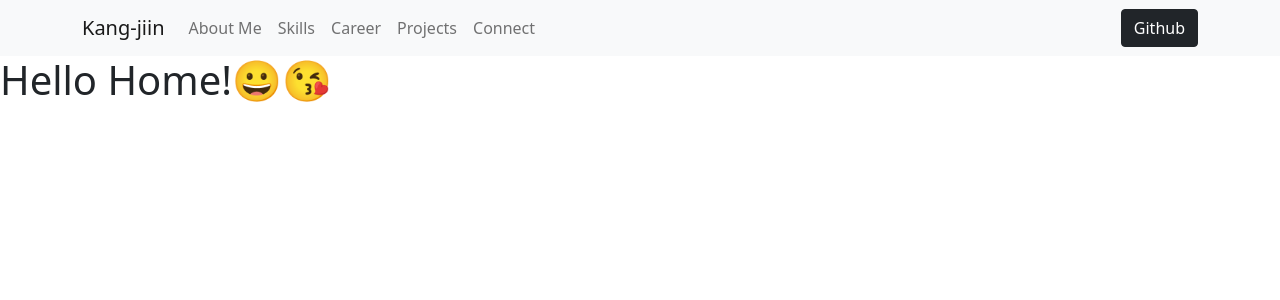
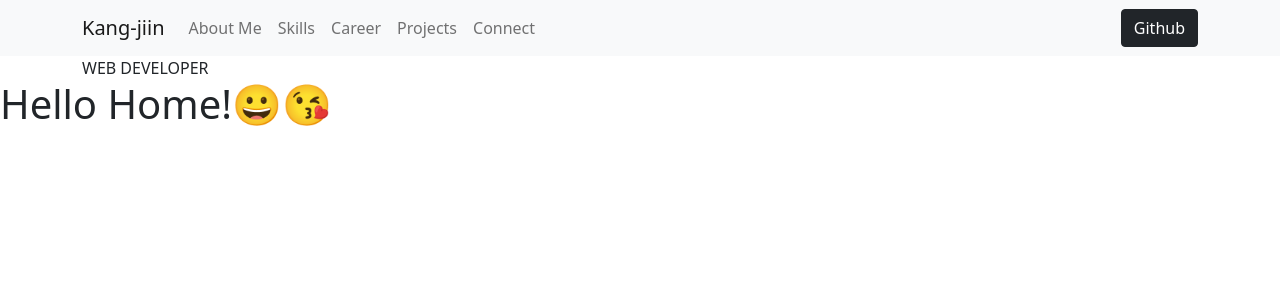
Before and after one commit to kang-jiin/react_portfolio, a React (Create React App) app: page / in a window 1280 px wide. Shown: the top 300 px of the page. Built offline with nearby package versions, Linux system fonts and the light colour scheme.

Commit message:
FEAT: AboutMe 화면 생성

```diff
--- /dev/null
+++ b/src/components/AboutMe.tsx
@@ -0,0 +1,17 @@
+import React from 'react';
+import {
+    Button,
+    Container,
+    Nav,
+    Navbar,
+} from 'react-bootstrap';
+
+function AboutMe() {
+    return (
+        <Container>
+            WEB DEVELOPER
+        </Container>
+    );
+}
+
+export default React.memo(AboutMe);
--- a/src/components/MyNavbar.tsx
+++ b/src/components/MyNavbar.tsx
@@ -8,7 +8,6 @@ import {
 
 function MyNavbar() {
     return (
-        <div>
         <Navbar bg="light" expand="lg">
             <Container>
                 <Navbar.Brand href="/">Kang-jiin</Navbar.Brand>
@@ -33,7 +32,6 @@ function MyNavbar() {
                 </Navbar.Collapse>
             </Container>
         </Navbar>
-        </div>
     );
 }
 
--- a/src/pages/Home.tsx
+++ b/src/pages/Home.tsx
@@ -1,11 +1,13 @@
 import React from 'react';
 
 import MyNavbar from 'components/MyNavbar';
+import AboutMe from 'components/AboutMe';
 
 function Home() {
   return (
     <div>
       <MyNavbar />
+      <AboutMe />
       <header className="App-header">
         <h1>Hello Home!😀😘</h1>
       </header>
```
Lines whose indentation alone changed are shown as unchanged.
